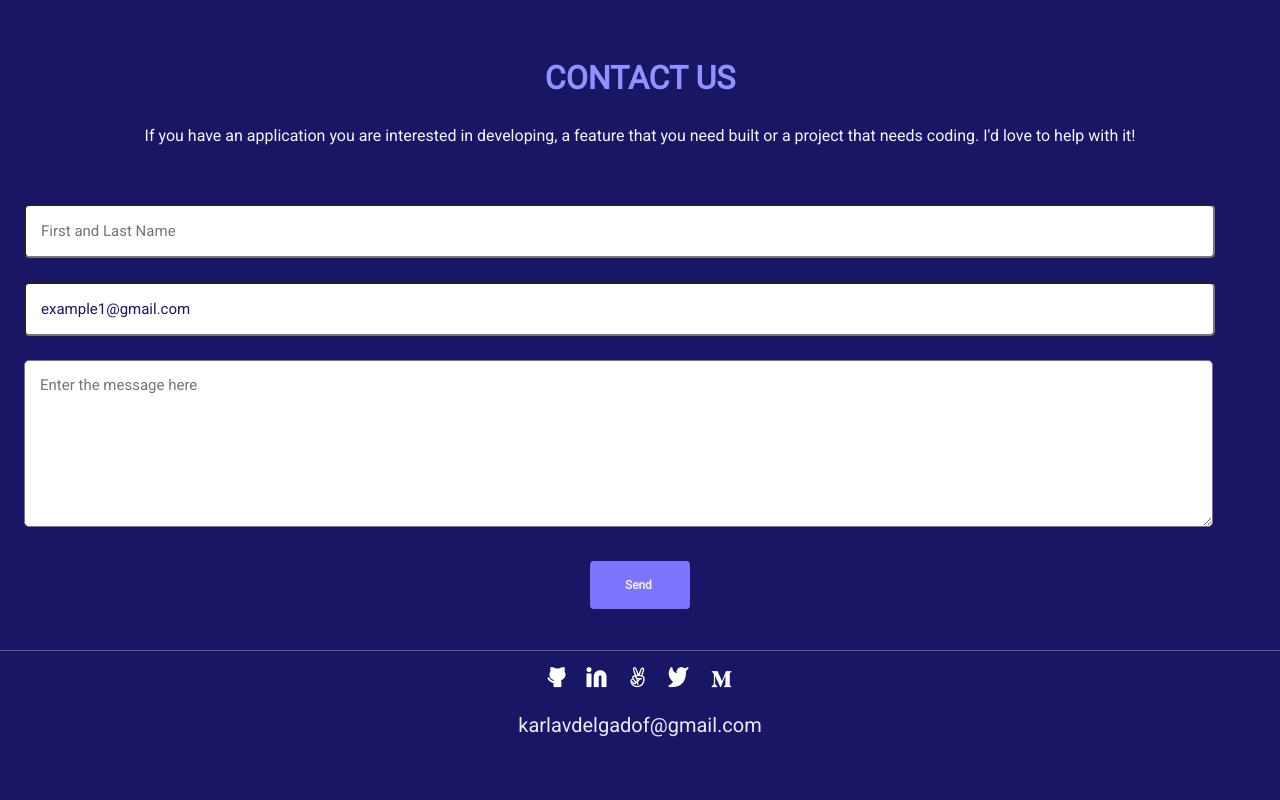
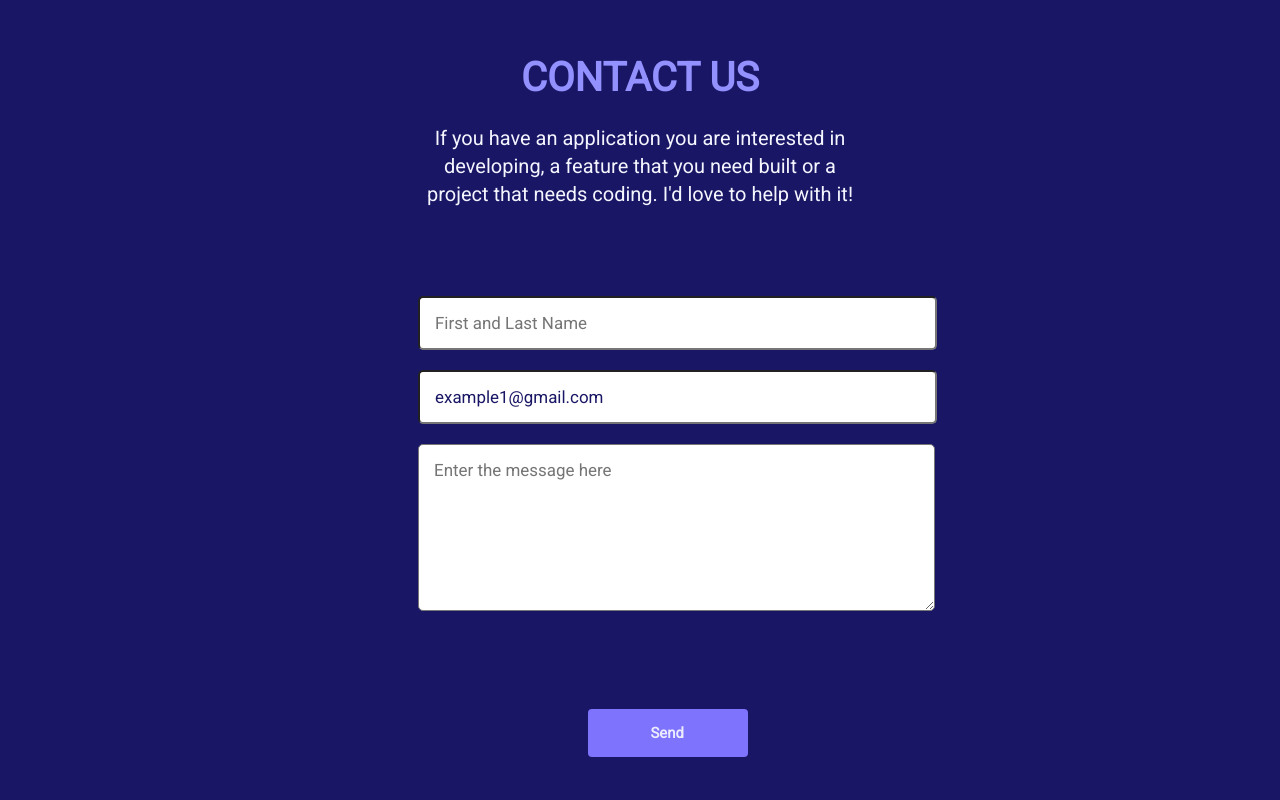
Before and after one commit to karlavdelgadof/My-Portfolio-pj_microverse, a plain HTML site: page index.html in a window 1280 px wide. Shown: the part 3940-4740 px from the top of the page. Before the commit the page ends 4697 px from the top, so only its background shows below. Drawn offline with Linux system fonts and the light colour scheme.

Commit message:
Add contact us section styling

```diff
--- a/desktop.css
+++ b/desktop.css
@@ -163,3 +163,52 @@ hr {
 .work-card-button:enabled {
   margin-top: 0;
 }
+
+.contact-us {
+  padding: 120px 378px 120px;
+  gap: 88px;
+}
+
+.contact-us-text {
+  width: 100%;
+  gap: 24px;
+
+}
+
+.contact-header {
+  font-size: 2.5rem;
+  font-weight: 700;
+}
+
+.contact-p {
+  font-size: 1.25rem;
+  line-height: 28px;
+  padding: 0 40px;
+}
+
+.contact-inputs {
+  gap: 20px;
+  margin-top: 0;
+  align-items: stretch;
+  padding: 0 20px 0 40px;
+  margin-bottom: 0;
+}
+
+.small-text,
+.msg {
+  font-size: 1.06rem;
+}
+
+.contact-submit:enabled {
+  margin: 68px 25px 0 0;
+  padding: 12px 40px 12px 63px;
+  width: 160px;
+  font-size: 0.93rem;
+}
+
+.footer {
+  display: flex;
+  flex-direction: row;
+  justify-content: center;
+  gap: 10px;
+}
```
